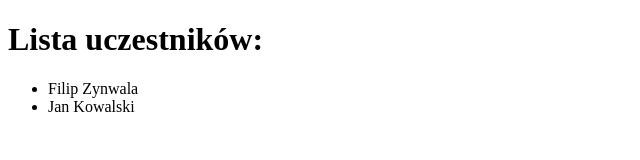
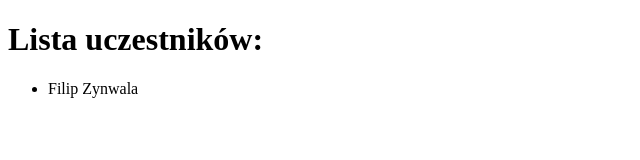
Before and after one commit to cc-team-octo/testing-rep, a plain HTML site: page index.html in a window 1280 px wide. Shown: the full height of the page, 0-640 px from the left. Drawn offline with Linux system fonts and the light colour scheme.

Commit message:
Delete jan k

```diff
--- a/index.html
+++ b/index.html
@@ -11,7 +11,6 @@
         <h1>Lista uczestników:</h1>
         <ul>
             <li>Filip Zynwala</li>
-            <li>Jan Kowalski</li>
         </ul>
     </div>
 </body>
```
